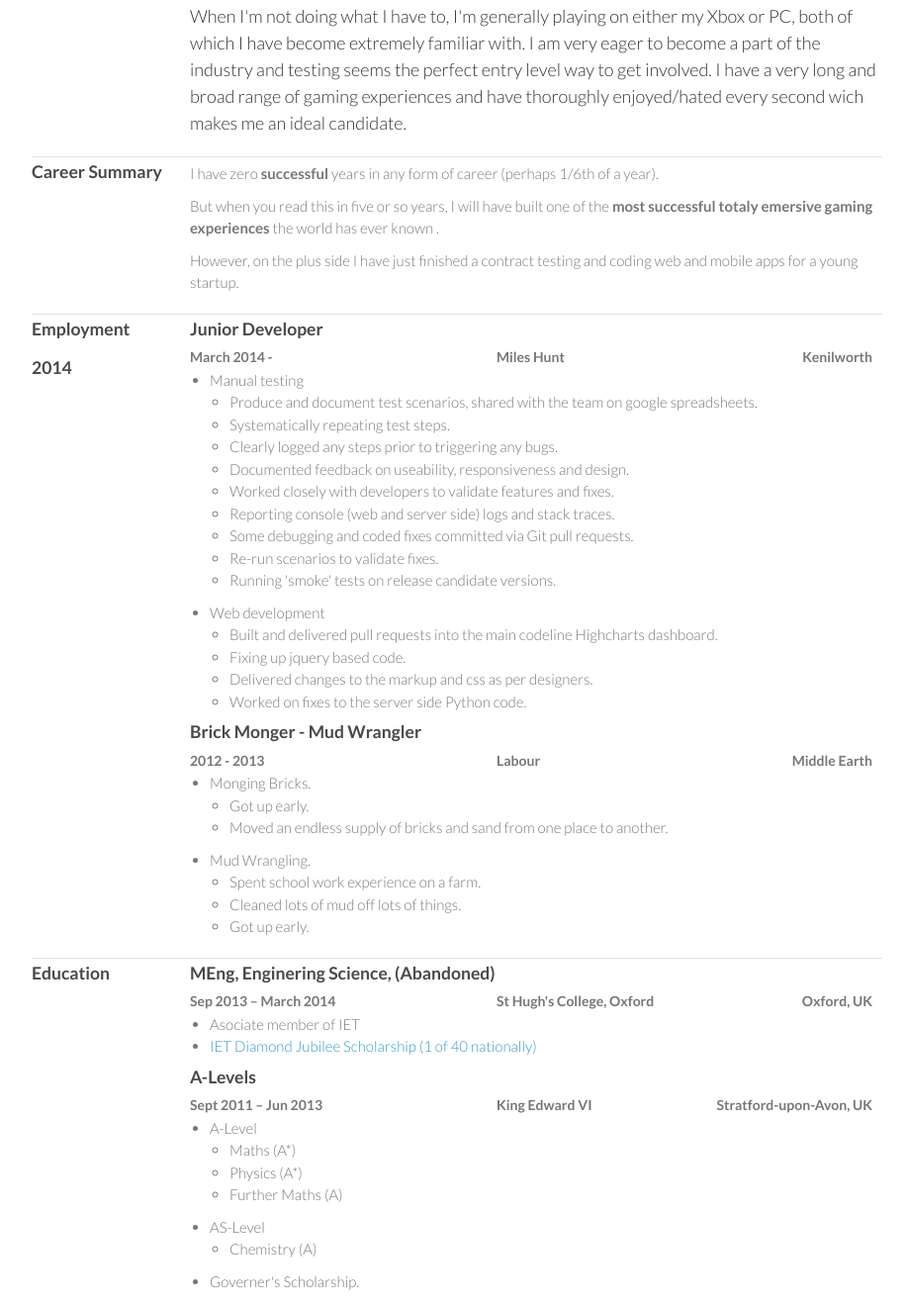
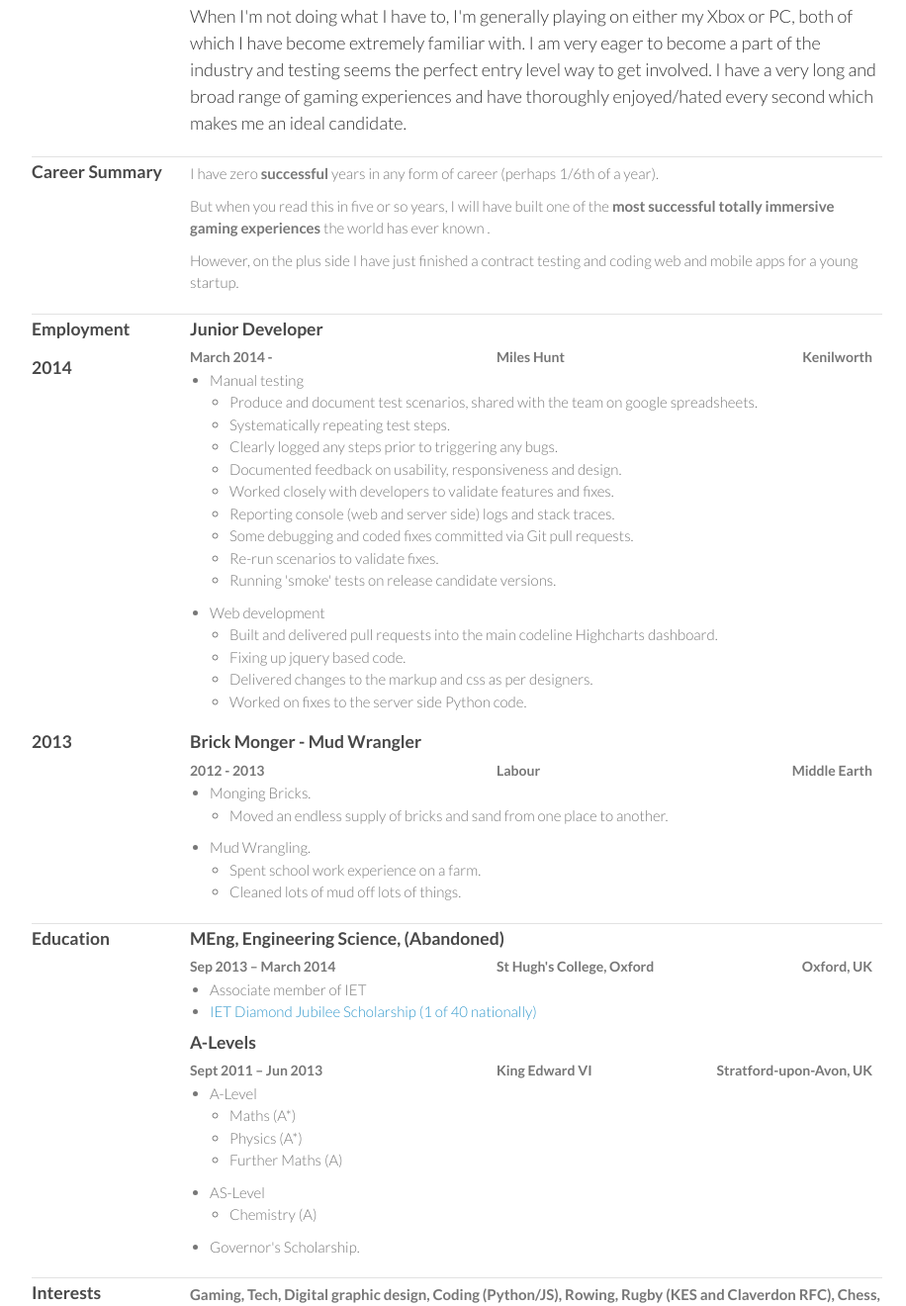
Before and after one commit to Fergmux/Frugras.github.io, a plain HTML site: page index.html in a window 1280 px wide. Shown: the part 399-1719 px from the top of the page at 99% size, without its empty margins (178-1094 px from the left). Drawn offline with Linux system fonts and the light colour scheme.

Commit message:
Finalised, fix xpelling/grammar

```diff
--- a/index.html
+++ b/index.html
@@ -53,10 +53,10 @@
     After starting the Engineering Science course at Oxford uni, I quickly realised it was not what I wanted to spend my life doing. I always knew I wanted to become involved in the video game industry and thought this would be the best way to do it, unfortunately that wasn't the case. I am now reapplying for a specific Computer Game Design and Animation course next year to get directly involved, quicker.
     </p>
     <p>
-    I love games and gaming and what they offer, and how vital they have become to millions of people, and I want to be part of the world changing revolution that gaming represents, with easily more than 10,000 hours of gaming experience over 10 years surely I must surely be an <a href="http://norvig.com/21-days.html">expert</a>
+    I love games and gaming and what they offer, and how vital they have become to millions of people, and I want to be part of the world changing revolution that gaming represents, with easily more than 10,000 hours of gaming experience over 10 years surely I must surely be an <a href="http://norvig.com/21-days.html"> expert</a>
     </p>
     <p>
-    When I'm not doing what I have to, I'm generally playing on either my Xbox or PC, both of which I have become extremely familiar with. I am very eager to become a part of the industry and testing seems the perfect entry level way to get involved. I have a very long and broad range of gaming experiences and have thoroughly enjoyed/hated every second wich makes me an ideal candidate.
+    When I'm not doing what I have to, I'm generally playing on either my Xbox or PC, both of which I have become extremely familiar with. I am very eager to become a part of the industry and testing seems the perfect entry level way to get involved. I have a very long and broad range of gaming experiences and have thoroughly enjoyed/hated every second which makes me an ideal candidate.
     </p>
 <!--
     <p>I'm glad I started <b>Engineering Science at Oxford Uni</b> and equaly glad I faced the truth early - it was the wrong choice. Inside I knew all along I wanted to build amazing games and game systems, but all the 'advice' was that was not <b>'propper'</b> and that an engineering degree would open the most doors into the game industry. It became clear that was just too far removed from what I really want to do. I'm now specifically applying for <b>Software Engineering with Game Design</b> and finding any opportunity to prove that what I love can also be a job.
@@ -78,7 +78,7 @@
   <section>
 
     <p>I have zero <b> successful </b> years in any form of career (perhaps 1/6th of a year).</p>
-    <p>But when you read this in five or so years, I will have built one of the <b>most successful totaly emersive gaming experiences</b> the world has ever known .</p>
+    <p>But when you read this in five or so years, I will have built one of the <b>most successful totally immersive gaming experiences</b> the world has ever known .</p>
     <p>However, on the plus side I have just finished a contract testing and coding web and mobile apps for a young startup.</p>
 
   </section>
@@ -107,7 +107,7 @@
         <li>Produce and document test scenarios, shared with the team on google spreadsheets.</li>
         <li>Systematically repeating test steps.</li>
         <li>Clearly logged any steps prior to triggering any bugs.</li>
-        <li>Documented feedback on useability, responsiveness and design.</li>
+        <li>Documented feedback on usability, responsiveness and design.</li>
         <li>Worked closely with developers to validate features and fixes.</li>
         <li>Reporting console (web and server side) logs and stack traces.</li>
         <li>Some debugging and coded fixes committed via Git pull requests.</li>
@@ -123,7 +123,11 @@
       </ul>
     </ul>
   </section>
-
+ </div>
+ <div class="chunk">
+  <div class="sidebar">
+    <h3>2013</h3>
+  </div>
   <section>
     <div class="employ-head">
       <h3 class="tight">Brick Monger - Mud Wrangler</h3>
@@ -134,14 +138,12 @@
     <ul>
       <li>Monging Bricks.</li>
       <ul>
-        <li>Got up early.</li>
         <li>Moved an endless supply of bricks and sand from one place to another.</li>
       </ul>
       <li>Mud Wrangling.</li>
       <ul>
         <li>Spent school work experience on a farm.</li>
         <li>Cleaned lots of mud off lots of things.</li>
-        <li>Got up early.</li>
       </ul>
     </ul>
   </section>
@@ -159,14 +161,14 @@
   </div>
   <section>
     <div class="employ-head">
-      <h3 class="tight">MEng, Enginering Science, (Abandoned)</h3>
+      <h3 class="tight">MEng, Engineering Science, (Abandoned)</h3>
       <div class="employ-title date">Sep 2013 – March 2014</div><div class="employ-title">St Hugh's College, Oxford </div><div class="employ-title right">Oxford, UK</div>
 
     </div>
     <div class="clear"></div>
 
     <ul>
-      <li>Asociate member of IET</li>
+      <li>Associate member of IET</li>
       <li><a href="http://conferences.theiet.org/achievement/scholarships/diamond/index.cfm?origin=/diamond">IET Diamond Jubilee Scholarship (1 of 40 nationally)</a></li>
 
     </ul>
@@ -192,7 +194,7 @@
       <ul>
         <li>Chemistry (A)</li>
       </ul>
-      <li>Governer's Scholarship.</li>
+      <li>Governor's Scholarship.</li>
     </ul>
 
   </section>
```
